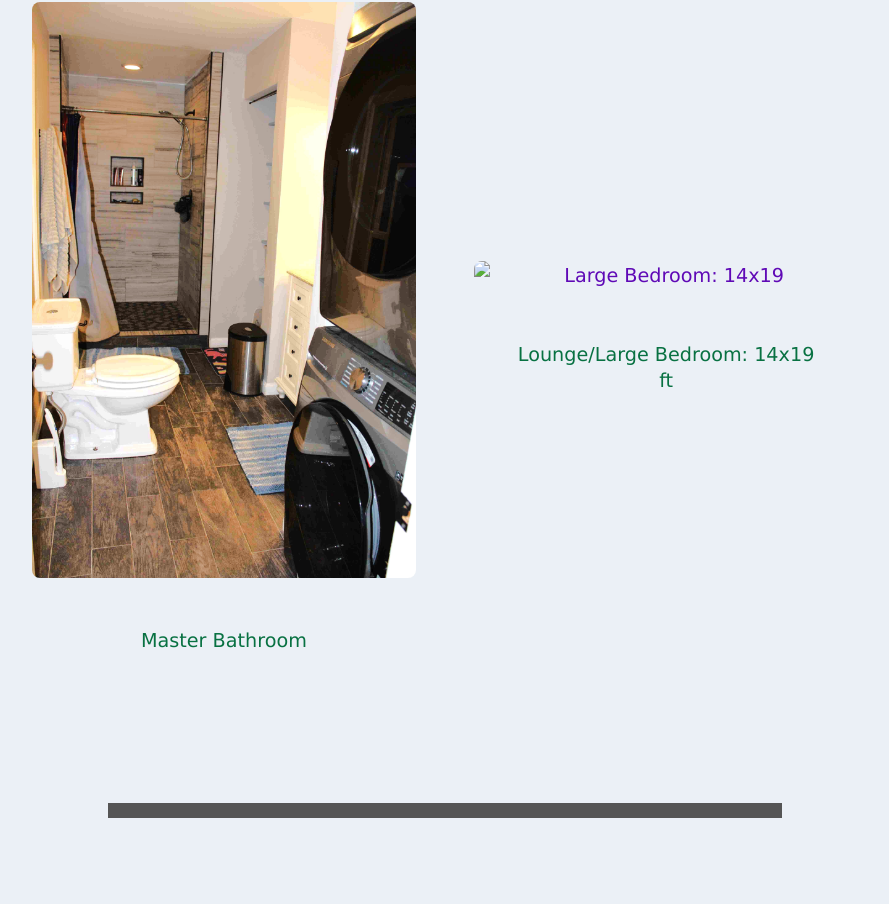
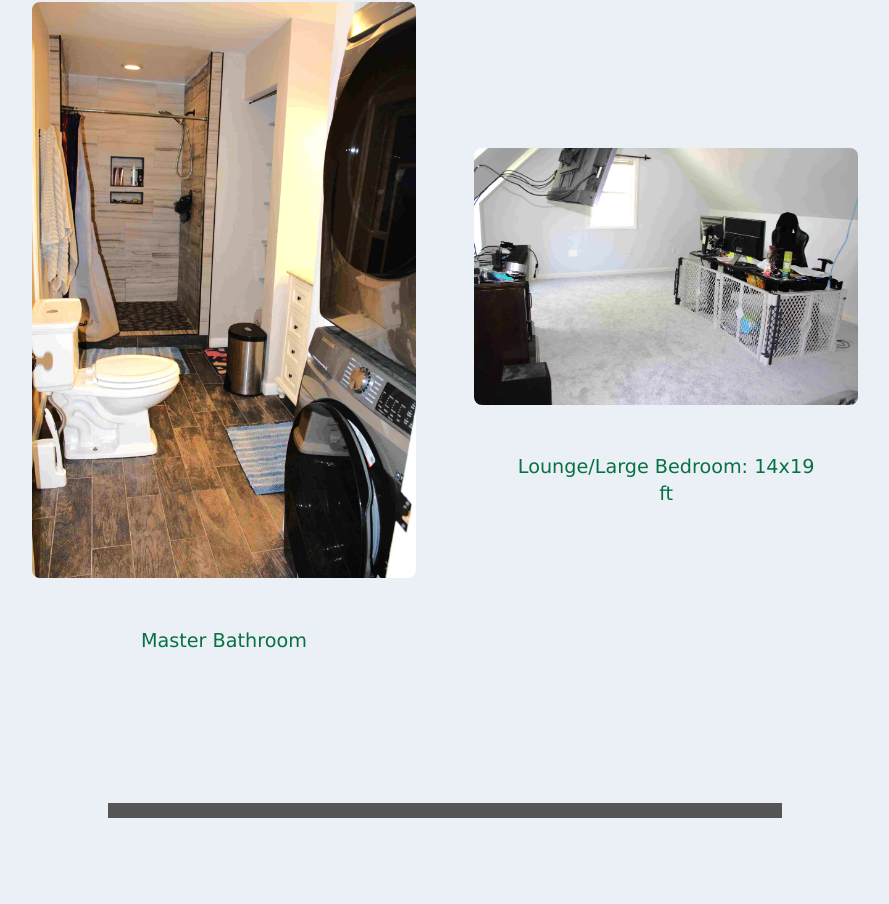
Before and after one commit to Aren444/Home-for-Sale, a plain HTML site: page gallery.html in a window 1280 px wide. Shown: the part 3934-4838 px from the top of the page, without its empty margins (195-1084 px from the left). Drawn offline with Linux system fonts and the light colour scheme.

Commit message:
Update gallery.html

```diff
--- a/gallery.html
+++ b/gallery.html
@@ -94,7 +94,7 @@
             <p class="room-text">Master Bathroom</p>
           </div>
         <div class="img-wrapper">
-            <img src="img/upbed/lounge.jpg" alt="Large Bedroom: 14x19" class="gallery-img">
+            <img src="img/upbed/lounge1.jpg" alt="Large Bedroom: 14x19" class="gallery-img">
             <p class="room-text">Lounge/Large Bedroom: 14x19 ft</p>
           </div>
 
```
